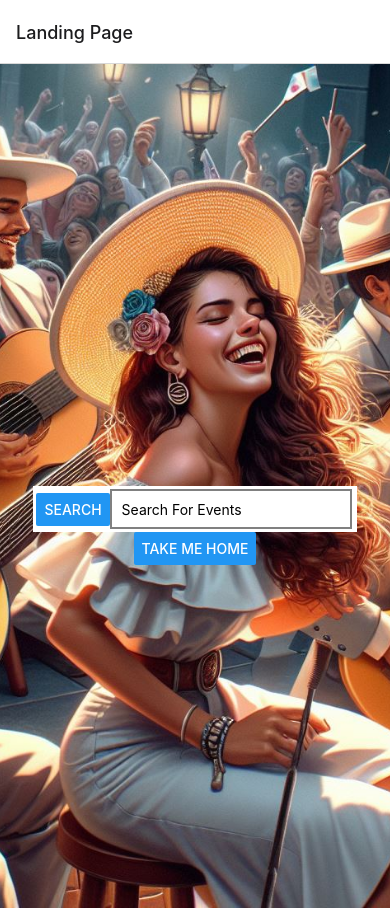
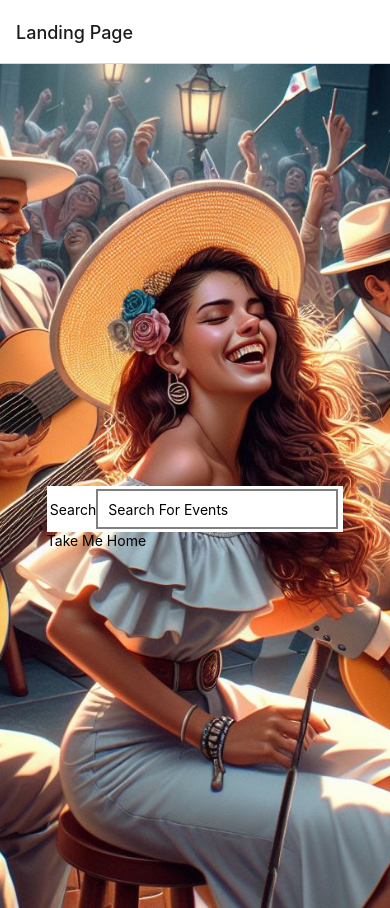
Before and after one commit to xi-xo/event-curia, a React Native app: screen /LandingPage in a window 390 px wide. Built offline with nearby package versions, Linux system fonts and the light colour scheme; what @supabase/auth-helpers-react would draw is missing.

Commit message:
Adds no major changes is a checkpoint

```diff
--- a/Pages/CreateCalendarEvent.js
+++ b/Pages/CreateCalendarEvent.js
@@ -1,9 +1,7 @@
 import React, { useState } from "react";
 import { useSession, useSupabaseClient, useSessionContext } from "@supabase/auth-helpers-react";
-import { View, Text, Button, StyleSheet, TextInput } from "react-native";
+import { View, Text, StyleSheet, TextInput, Pressable, ScrollView } from "react-native";
 import DateTimePicker from "react-datetime-picker";
-import DateTimePickerModal from "react-native-modal-datetime-picker"
-import { SafeAreaView } from "react-native-web";
 
 export default function CreateCalendarEvent() {
     const [start, setStart] = useState(new Date());
@@ -66,7 +64,7 @@ export default function CreateCalendarEvent() {
     }
 
     return (
-        <SafeAreaView style={styles.createEventContainer}>
+        <ScrollView style={styles.createEventContainer}>
             <View style={styles.createEventinnerContainer}>
                 {session ? (
                     <>
@@ -95,21 +93,21 @@ export default function CreateCalendarEvent() {
                         />
                         <hr />
                         <View style={styles.buttonContainer}>
-                            <Button
-                            title={"Create Event"}
-                            onPress={CreateCalendarEvent}
-                            />
-                            <Button
-                            title={"Sign Out"}
-                            onPress={signOut}
-                            />
+                            <Pressable onPress={CreateCalendarEvent}>
+                                <Text>Create Event</Text>
+                            </Pressable>
+                            <Pressable onPress={signOut}>
+                                <Text>Sign Out</Text>
+                            </Pressable>
                         </View>
                     </>
                 ) : (
-                    <Button title={"Sign In With Google"} onPress={googleSignIn} />
+                    <Pressable onPress={googleSignIn}>
+                        <Text>Sign In With Google</Text>
+                    </Pressable>
                 )}
             </View>
-        </SafeAreaView>
+        </ScrollView>
     )
 }
 
--- a/Pages/HomePage.js
+++ b/Pages/HomePage.js
@@ -1,5 +1,5 @@
 import React from "react"
-import { View, Text, Button } from "react-native"
+import { View, Text, Pressable} from "react-native"
 import CreateCalendarEvent from "./CreateCalendarEvent"
 import Api from "../components/FetchEvents"
 import EventsList from "../components/EventsList"
@@ -8,7 +8,7 @@ import EventsList from "../components/EventsList"
 export default function HomePage() {
     return (
         <View style={{ flex: 1, alignItems: 'center', justifyContent: 'center' }}>
-            <Button title="Browse Events" onPress={() => console.log("Navigate to events page")} />
+            <Pressable title="Browse Events" onPress={() => console.log("Navigate to events page")}></Pressable>
             <Text style={{ fontSize: 24, marginBottom: 20 }}>Welcome to the Home Page</Text>
             <View>
         <CreateCalendarEvent />
--- a/Pages/LandingPage.js
+++ b/Pages/LandingPage.js
@@ -1,24 +1,26 @@
 import React from 'react';
-import { StyleSheet, Image, View, Button, Dimensions, ScrollView } from 'react-native-web';
+import { StyleSheet, Image, View, Text, Dimensions, ScrollView, Pressable } from 'react-native';
 import LandingPageImage from '../assets/LandingPageImage.jpg'
 import SearchBar from '../components/SearchBar';
 import { useNavigation } from '@react-navigation/native';
 export default function LandingPage() {
     const navigation = useNavigation();
 
-    const goToHomePage = () => {
+    const GoToHomePage = () => {
         navigation.navigate('HomePage')
     };
 
     return (
         <ScrollView
-        style={styles.container}
-        scrollEnabled={true}
-        horizontal={false}>
+            style={styles.container}
+            scrollEnabled={true}
+            horizontal={false}>
             <Image style={styles.image} source={LandingPageImage} />
             <View style={styles.searchBarContainer}>
-                <SearchBar />
-            <Button title="Take me home" onPress={goToHomePage} />
+                <Pressable onPress={GoToHomePage}>
+                    <SearchBar />
+                    <Text>Take Me Home</Text>
+                </Pressable>
             </View>
         </ScrollView>
     );
@@ -40,6 +42,5 @@ const styles = StyleSheet.create({
         alignItems: 'center',
         width: width * 1,
         height: height * 1,
-        resizeMode: 'cover'
     }
 });
--- a/components/EventsList.js
+++ b/components/EventsList.js
@@ -1,5 +1,5 @@
 import React from "react";
-import { View, Text } from "react-native-web";
+import { View, Text } from "react-native";
 
 export default function EventsList({ events }) {
     return (
--- a/components/SearchBar.js
+++ b/components/SearchBar.js
@@ -1,17 +1,23 @@
 import React, { useState } from "react";
-import { TextInput, View, Button} from 'react-native'
+import { TextInput, View, Text, Pressable } from 'react-native'
 import { StyleSheet } from "react-native";
 
 export default function SearchBar() {
     const [searchQuery, setSearchQuery] = useState('')
 
-    const handleSearch = () => {
-        onSearch(searchQuery)
+    const OnSearch = (query) => {
+        console.log("Searching for:", query);
+    }
+
+    const HandleSearch = () => {
+        OnSearch(searchQuery)
     };
 
     return (
         <View style={styles.container}>
-        <Button title="Search" onPress={handleSearch}/>
+            <Pressable onPress={HandleSearch}>
+                <Text>Search</Text>
+            </Pressable>
             <TextInput
                 style={styles.input}
                 onChangeText={text => setSearchQuery(text)}
@@ -32,12 +38,12 @@ const styles = StyleSheet.create({
         borderColor: 'white',
     },
     input: {
-        height:40,
+        height: 40,
         flex: 1,
         width: '10%',
         borderColor: 'gray',
         borderWidth: 2,
-        paddingHorizontal:10,
+        paddingHorizontal: 10,
         marginRight: 2,
     },
 });
```
Lines whose indentation alone changed are shown as unchanged.
